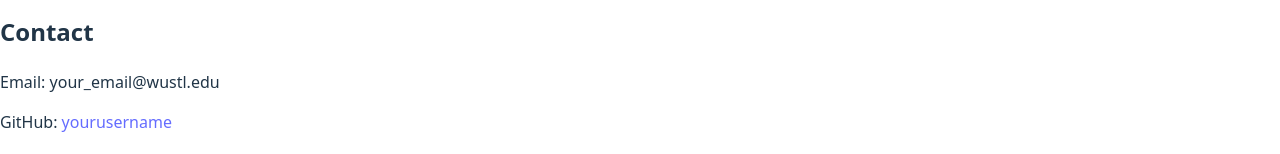
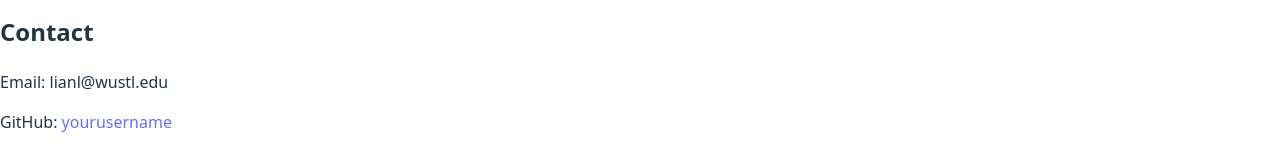
Before and after one commit to lianlian242/my-homepage, a React (Vite) app: page / in a window 1280 px wide. Shown: the part 638-792 px from the top of the page. Built offline with nearby package versions, Linux system fonts and the light colour scheme.

Commit message:
update contact info

```diff
--- a/src/App.tsx
+++ b/src/App.tsx
@@ -44,9 +44,9 @@ function App() {
 
       <section>
         <h2>Contact</h2>
-        <p>Email: your_email@wustl.edu</p>
+        <p>Email: lianl@wustl.edu</p>
         <p>
-          GitHub: <a href="https://github.com/yourusername">yourusername</a>
+          GitHub: <a href="https://github.com/lianlian242">yourusername</a>
         </p>
       </section>
 
```
